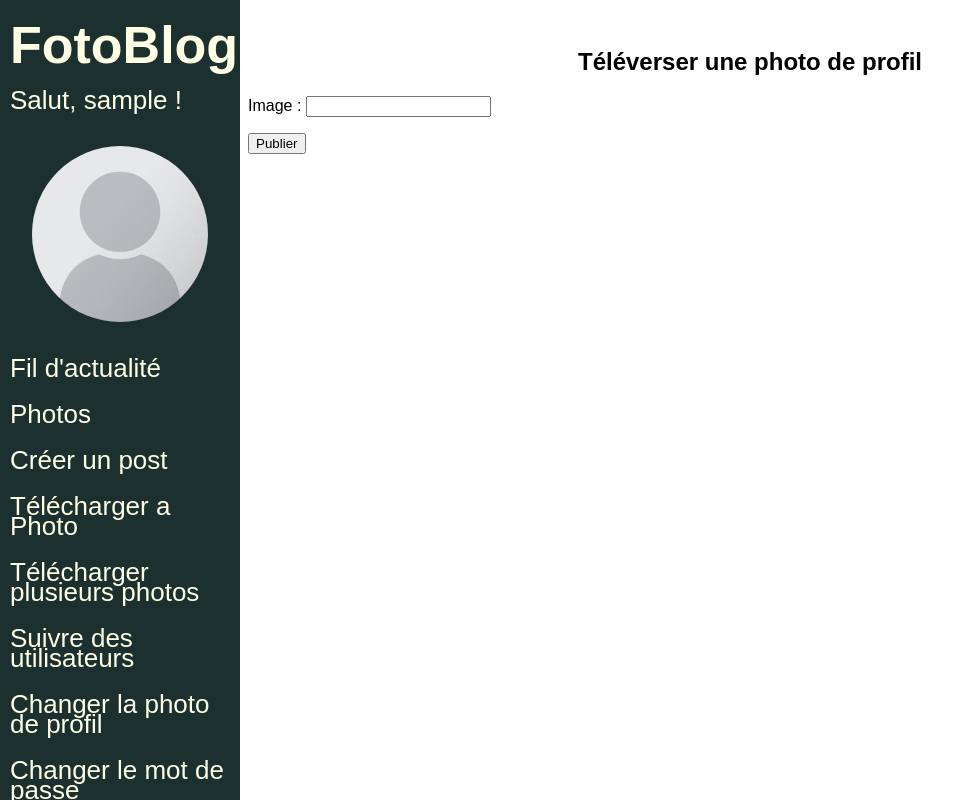
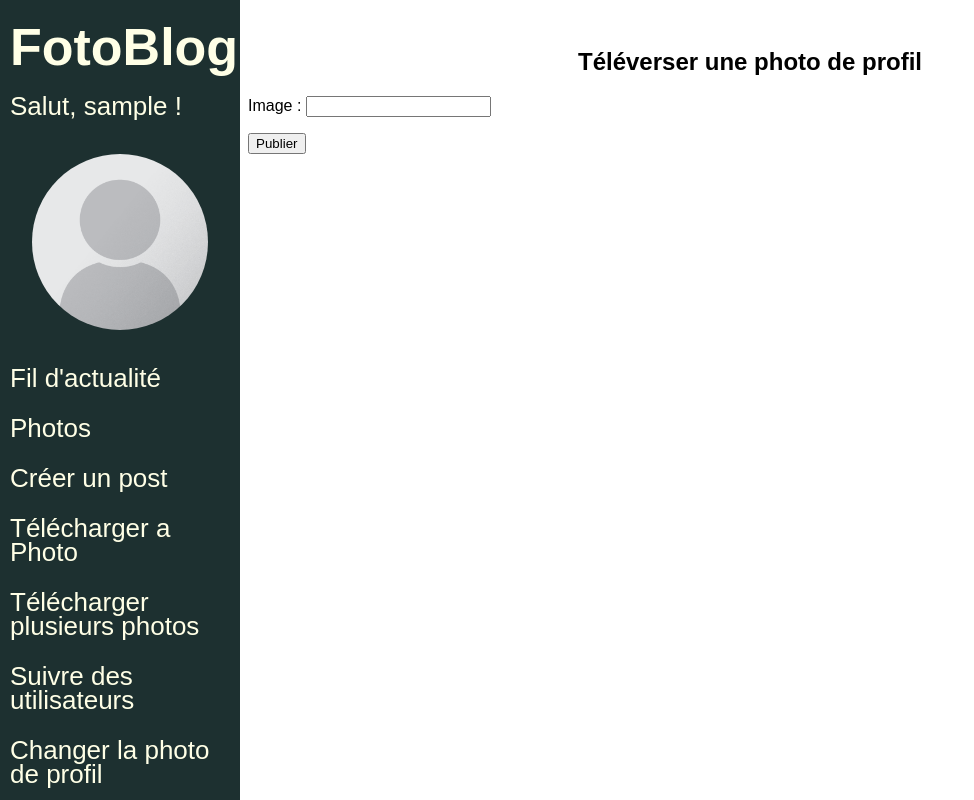
Before and after one commit to yanis-ka/Fotoblog-heroku, a Django app: page /profile-photo/upload in a window 1280 px wide. Shown: the whole page, without its empty margins (0-974 px from the left). Run offline with Django 4.2, Linux system fonts and the light colour scheme; the visitor is signed in with stand-in values (Sample User, id 1); parts of the project's set-up code (start-up, migrations or seed data) failed here and were passed over.

Commit message:
correction taille texte

```diff
--- a/Fotoblog/static/style.css
+++ b/Fotoblog/static/style.css
@@ -26,7 +26,7 @@ a:hover {
     padding-left: 10px;
     padding-right: 10px;
     font-size: 26px;
-    line-height: 20px;
+    line-height: 24px;
 }
 
 /* The navigation menu links */
```
